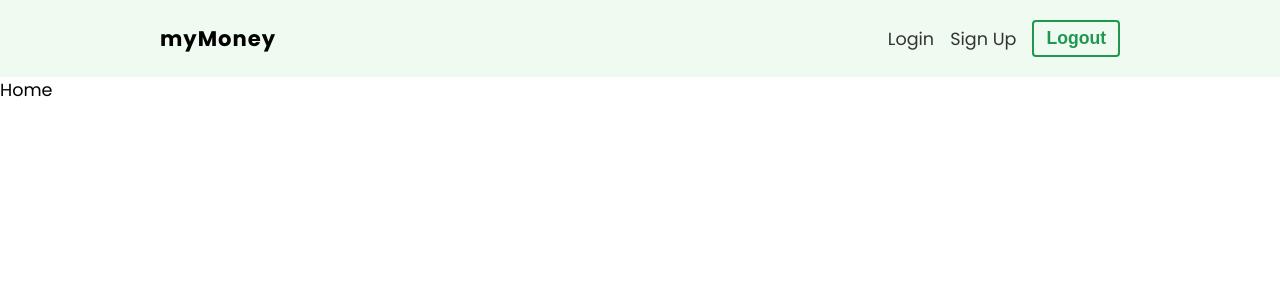
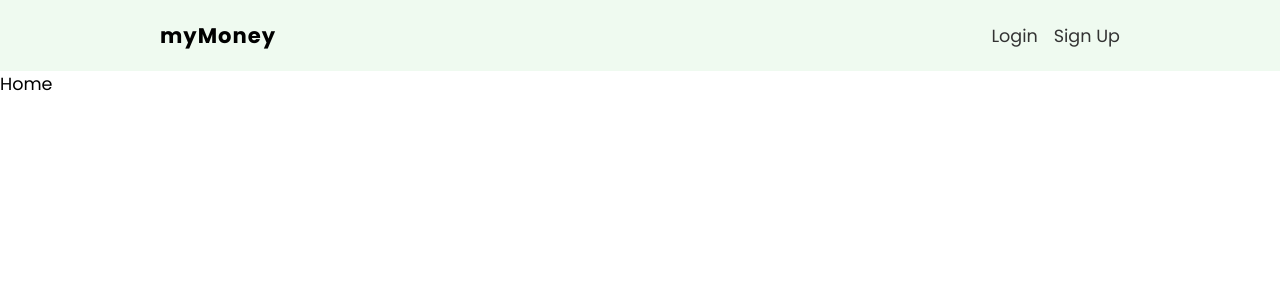
Before and after one commit to minugrammer0725/finance-tracker-app, a React (Create React App) app: page / in a window 1280 px wide. Shown: the top 300 px of the page. Built offline with nearby package versions, Linux system fonts and the light colour scheme.

Commit message:
conditional render

```diff
--- a/src/components/Navbar.js
+++ b/src/components/Navbar.js
@@ -1,24 +1,35 @@
 import { Link } from "react-router-dom";
 import styles from "./Navbar.module.css";
 import { useLogout } from "../hooks/useLogout";
+import { useAuthContext } from "../hooks/useAuthContext";
 
 const Navbar = () => {
   const { logout } = useLogout();
+  const { user } = useAuthContext();
+
   return (
     <nav className={styles.navbar}>
       <ul>
         <li className={styles.title}>myMoney</li>
+        {!user ? (
+          <>
             <li>
               <Link to="/login">Login</Link>
             </li>
             <li>
               <Link to="/signup">Sign Up</Link>
             </li>
+          </>
+        ) : (
+          <>
+            <li>hello, {user.displayName}</li>
             <li>
               <button className="btn" onClick={logout}>
                 Logout
               </button>
             </li>
+          </>
+        )}
       </ul>
     </nav>
   );
```
Lines whose indentation alone changed are shown as unchanged.
